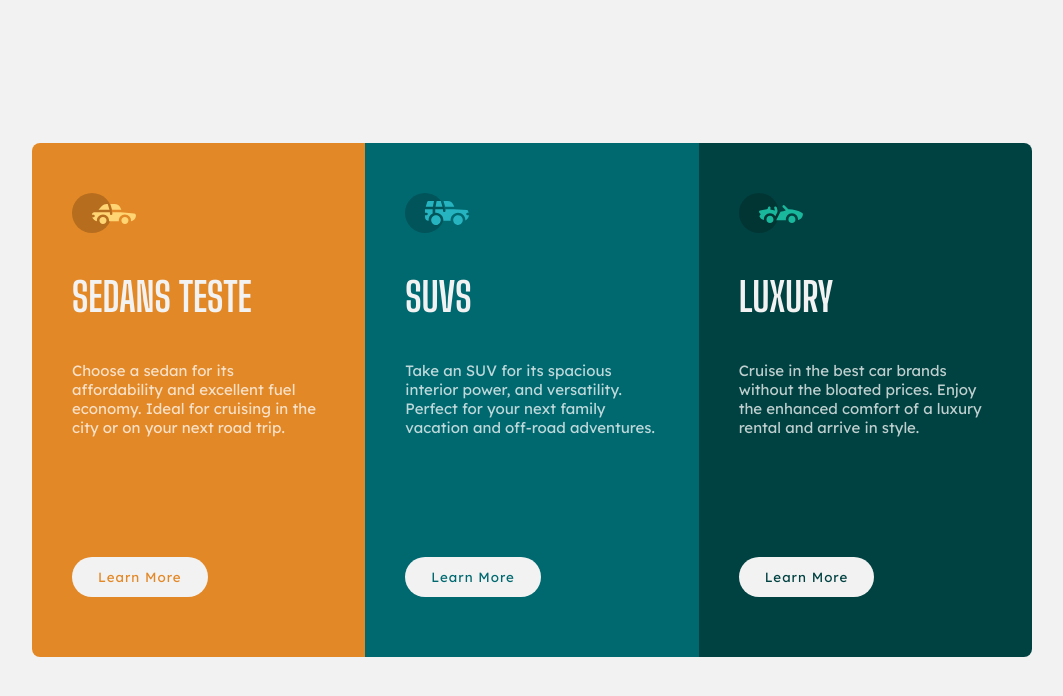
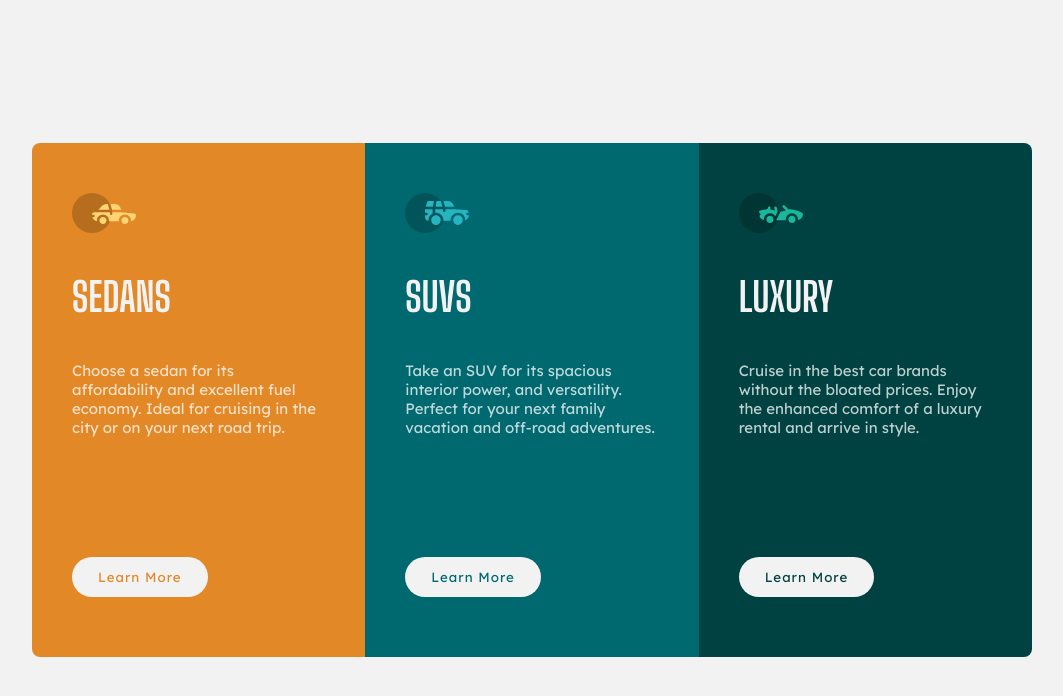
Before and after one commit to justCaioDev/Columms-card, a React (Vite) app: page / in a window 1280 px wide. Shown: the top 696 px of the page, without its empty margins (108-1171 px from the left). Built offline with nearby package versions, Linux system fonts and the light colour scheme.

Commit message:
fix: update card title

```diff
--- a/src/components/PreviewCard/index.jsx
+++ b/src/components/PreviewCard/index.jsx
@@ -9,7 +9,7 @@ export default function PreviewCard() {
     return (
         <>
             <PreviewCardContainer>
-                <CardColumm title='Sedans teste'
+                <CardColumm title='Sedans'
                  content='Choose a sedan for its affordability and excellent fuel economy. Ideal for cruising in the city or on your next road trip.'
                  image={ SedanImage }
                  bgcolor=' hsl(31, 77%, 52%)' />
```
